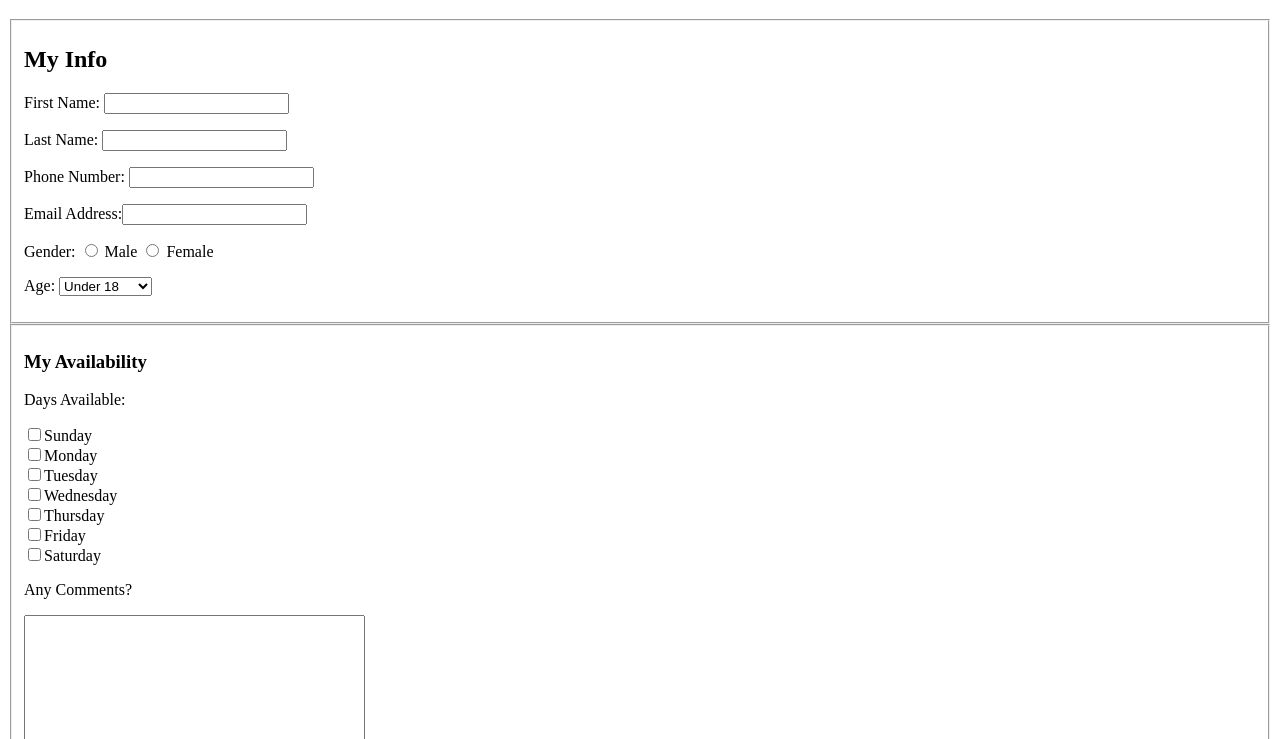
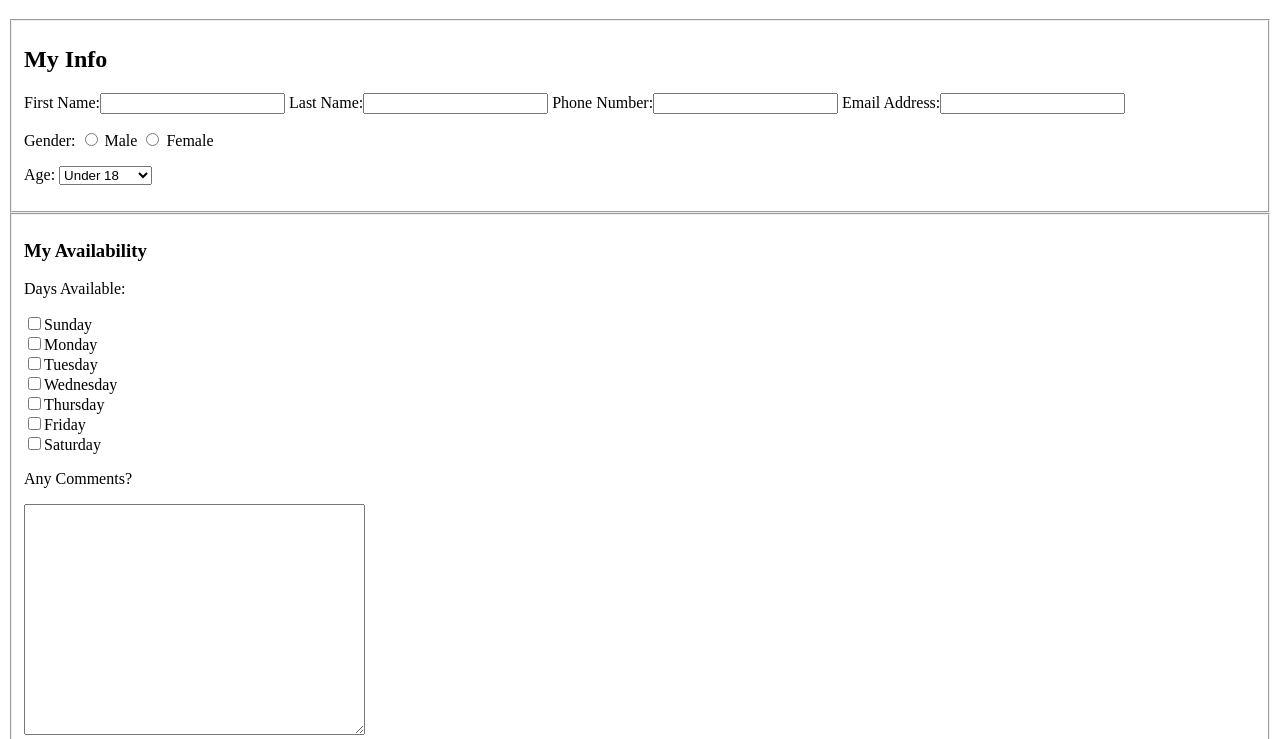
Before and after one commit to bbbbowenlu/lab-four, a plain HTML site: page index.html in a window 1280 px wide. Shown: the part 61-800 px from the top of the page. Drawn offline with Linux system fonts and the light colour scheme.

Commit message:
Update index.html

```diff
--- a/index.html
+++ b/index.html
@@ -9,19 +9,21 @@
 	<form action="http://bloomingdale.sat.iit.edu/kriedan/lab3formscript.php" method="POST">
 		<fieldset>
 			<h2>My Info</h2>
-
-				<p><lable>First Name: <input type="text" name="first_name_field"></label></p>
-				<p><lable>Last Name: <input type="text" name="last_name_field"></label></p>
-				<p><lable>Phone Number: <input type="text" name="phone_field"></label></p>
-				<p><lable>Email Address:<input type="text" name="email_field"></label></p>
+			<p>
+			<lable>First Name:<input type="text" name="first_name_field"></label>
+			<lable>Last Name:<input type="text" name="last_name_field"></label>
+			<lable>Phone Number:<input type="text" name="phone_field"></label>
+			<lable>Email Address:<input type="text" name="email_field"></label>
+			</p>
 
 			Gender:
 				<input type="radio" name="gender_field" value="male"> Male
 				<input type="radio" name="gender_field" value="Female"> Female<br>
 
 
-				<p>
-				<label for="age">Age:</label>
+			<p>
+			<label for="age">
+			Age:</label>
 				<select name="age_field">
 				<option value="under 18">Under 18</option>
 				<option value="18 - 24">18 - 24</option>
@@ -30,9 +32,9 @@
 				<option value="45 - 54">45 - 54</option>
 				<option value="55 - 64">55 - 64</option>
 				<option value="65 and over">65 and over</option>
+			</label>
 			</select>
-				</label>
-				</p>
+			</p>
 			</fieldset>
 			<fieldset>
 				<h3>My Availability</h3>
@@ -50,7 +52,7 @@
 					<textarea cols="40" rows="15" name="comments_field" id=our_textarea></textarea>
 			</fieldset>
 					<div>
-						<input type="hidden"name="hidden_field"value="blu10@hawk.iit.edu">
+						<input type="hidden"name="hidden_field" value="blu10@hawk.iit.edu">
 					</div>
 					<input type="submit" value="Send me">
 			</form>
```
